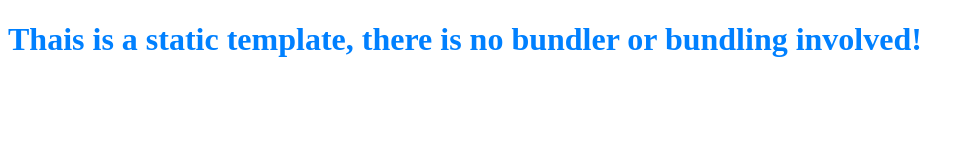
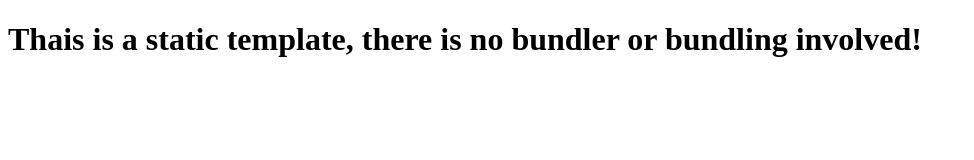
Before and after one commit to miguelillothegr8/static-catia-wiki, a plain HTML site: page index.html in a window 1280 px wide. Shown: the whole page, without its empty margins (0-974 px from the left). Drawn offline with Linux system fonts and the light colour scheme.

Commit message:
update style.css

```diff
--- a/style.css
+++ b/style.css
@@ -3,6 +3,3 @@
   color: rgb(0, 128, 255)
 
 }
-h1{
-  color:rgb(0, 128, 255)
-}
```
